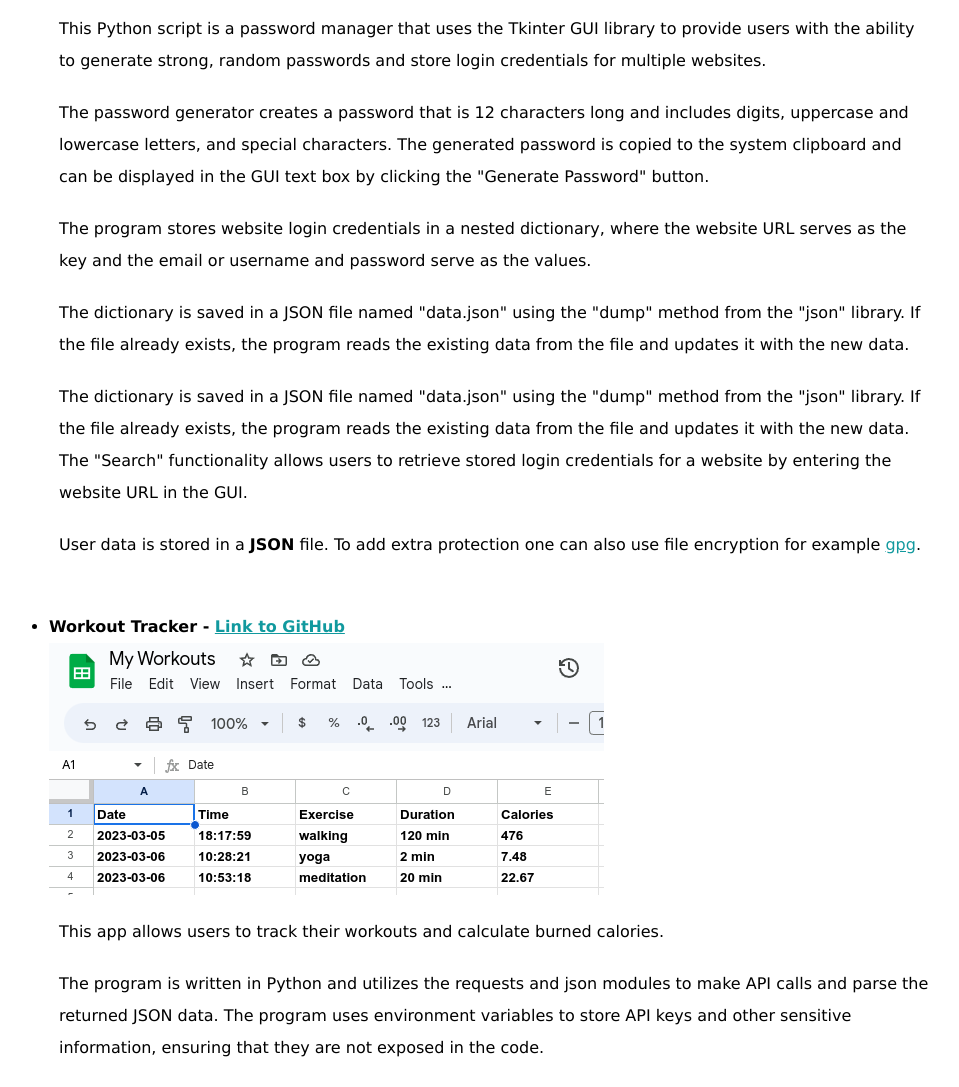
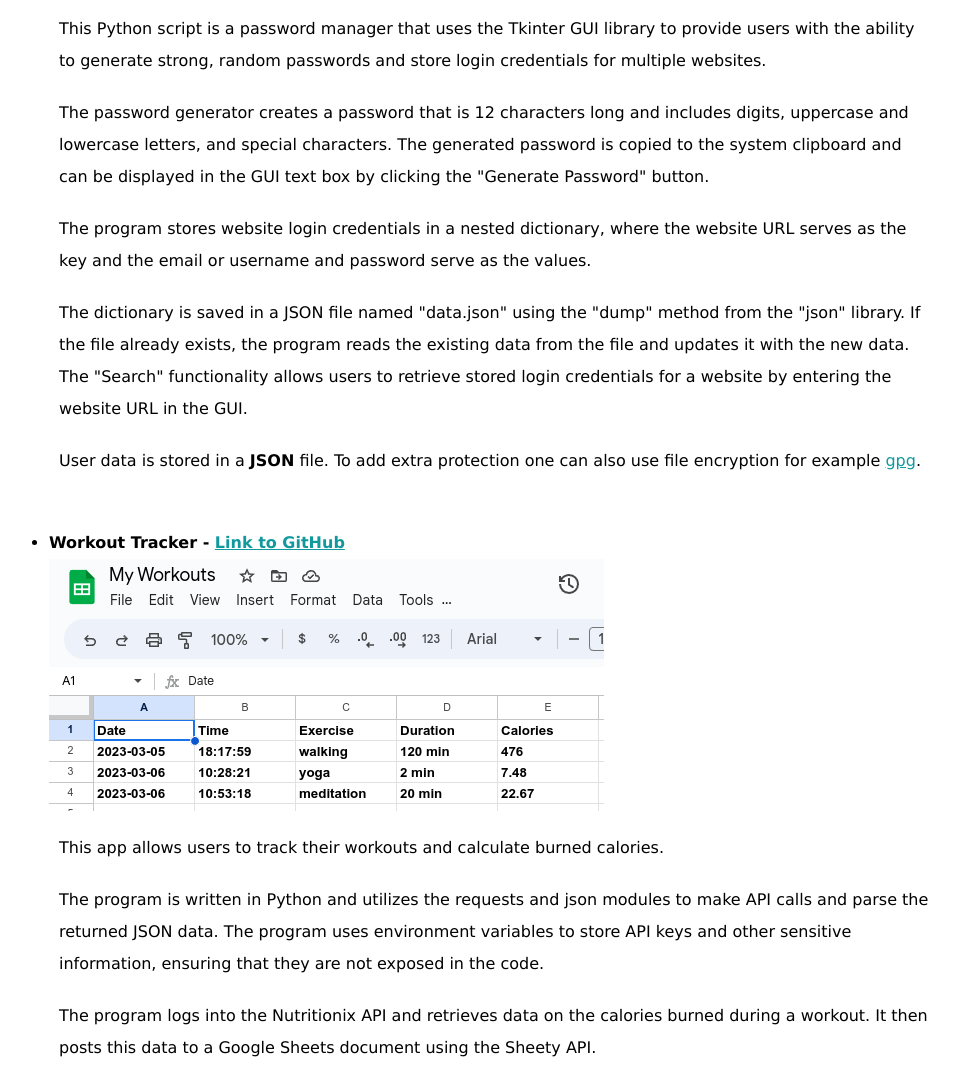
Before and after one commit to Mind-revolt/My-Websites, a plain HTML site: page index.html in a window 1280 px wide. Shown: the part 6662-7749 px from the top of the page, without its empty margins (143-1102 px from the left). Drawn offline with Linux system fonts and the light colour scheme; a web font is replaced by a local one.

Commit message:
Paragraph Duplication Deleted

```diff
--- a/index.html
+++ b/index.html
@@ -210,10 +210,6 @@ ex. left or right. Clear in css is -anti float. -->
             <p>The dictionary is saved in a JSON
               file named "data.json" using the "dump" method from the "json" library.
               If the file already exists, the program reads the existing data from
-              the file and updates it with the new data.</p>
-            <p>The dictionary is saved in a JSON
-              file named "data.json" using the "dump" method from the "json" library.
-              If the file already exists, the program reads the existing data from
               the file and updates it with the new data.
               The "Search" functionality allows users to retrieve stored login
               credentials for a website by entering the website URL in the GUI.</p>
```
